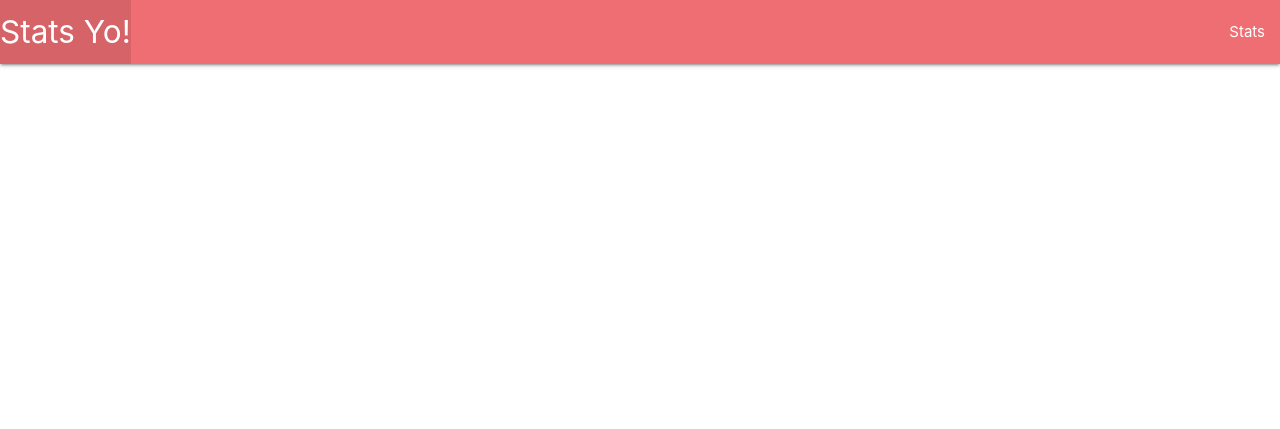
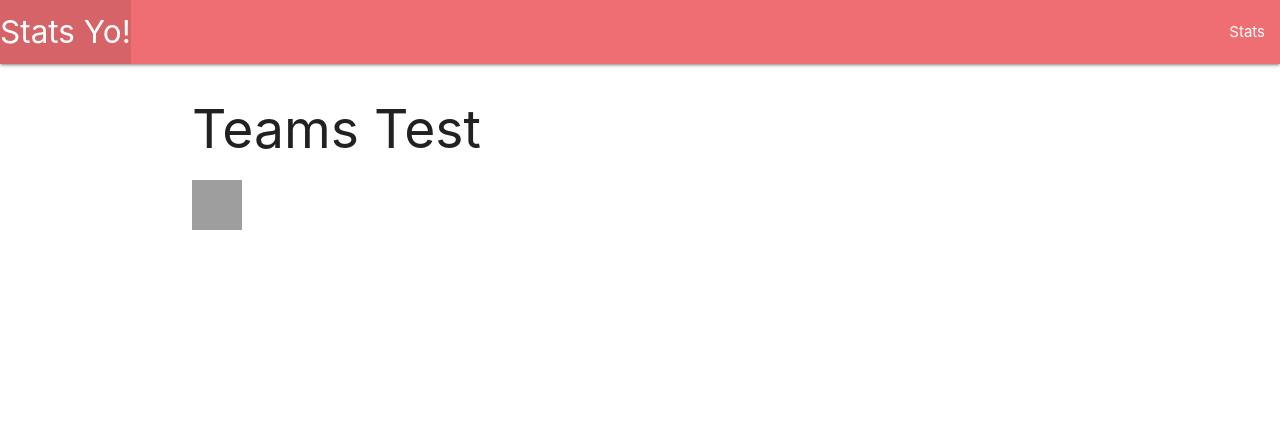
Before and after one commit to jcos201/statsyo, a Django app: template main_app/templates/teams/index.html in a window 1280 px wide. Shown: the top 429 px of the page. Run offline with Django 3.2, Linux system fonts and the light colour scheme; the template is opened without the code that fills it: most values are stand-ins (such as "Sample title", 1, 10 or a date in 2020); grey boxes are pictures that could not be loaded.

Commit message:
brings in logo img and api data

```diff
--- a/main_app/static/css/style.css
+++ b/main_app/static/css/style.css
@@ -16,3 +16,8 @@ body {
   h1 {
     display: flex;
   }
+
+  .logo {
+    height: 50px;
+    width: 50px;
+  }
--- a/main_app/templates/teams/index.html
+++ b/main_app/templates/teams/index.html
@@ -5,4 +5,9 @@
 <!-- ADD ALL MLB LOGOS FOR EACH TEAM-->
 <!-- DOESN'T HAVE TO BE LOGGED IN TO VIEW THIS PAGE -->
 
+<h2>Teams Test</h2>
+{% for team in teams %}
+<img class="logo" src='../static/images/{{ team.name_abbrev }}.png' >
+{% endfor %}
+
 {% endblock %}
--- a/main_app/urls.py
+++ b/main_app/urls.py
@@ -3,5 +3,6 @@ from . import views
 
 urlpatterns = [
     path('', views.home, name='home'),
+    path('teams/', views.teams, name='teams'),
     path('stats/', views.stats, name='stats'),
 ]
```
Also changed, not shown: main_app/templates/stats.html (+13 -1 lines), main_app/views.py (+15 -6 lines), main_app/static/images/ARI.png (renamed from main_app/static/images/diamondbacks.png).
